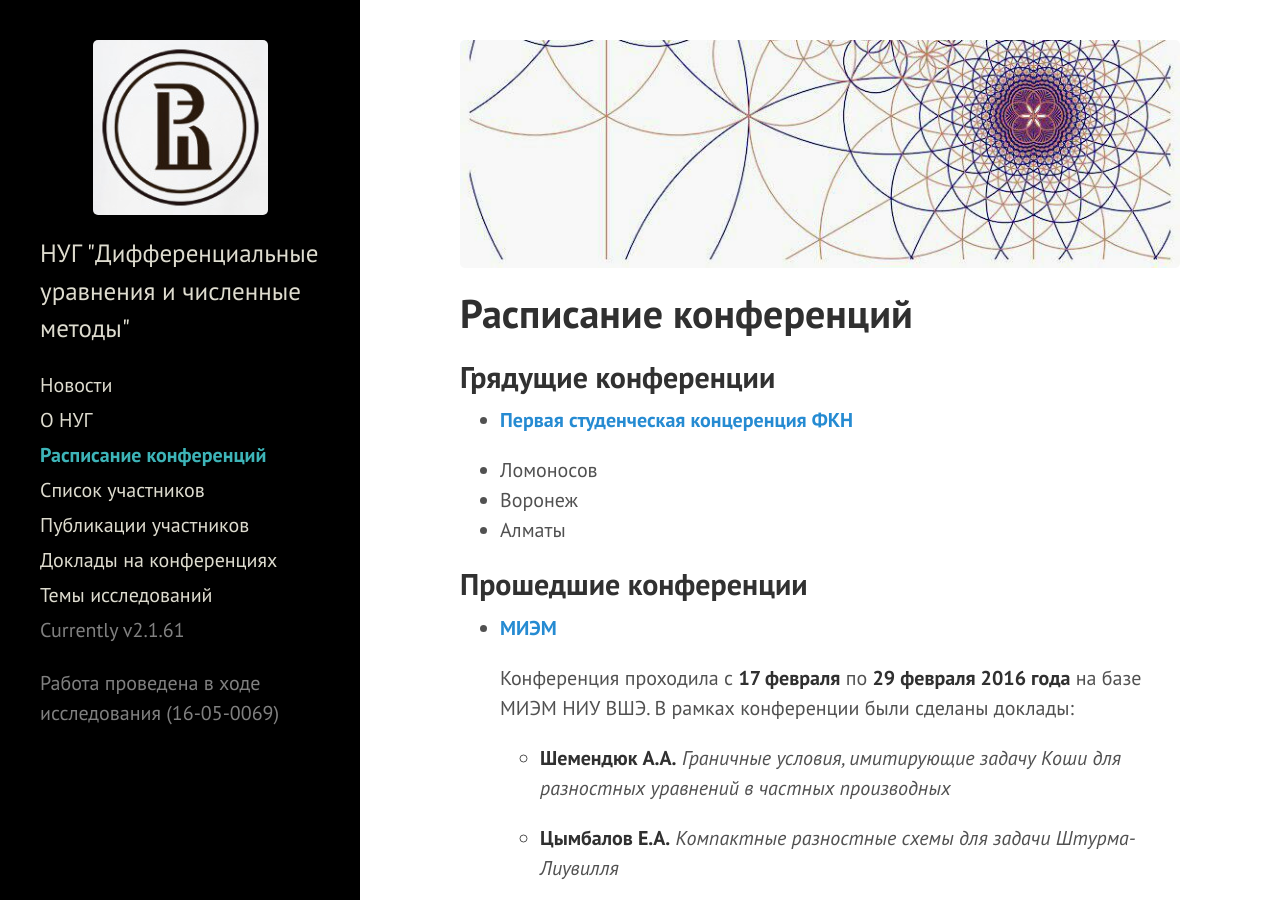
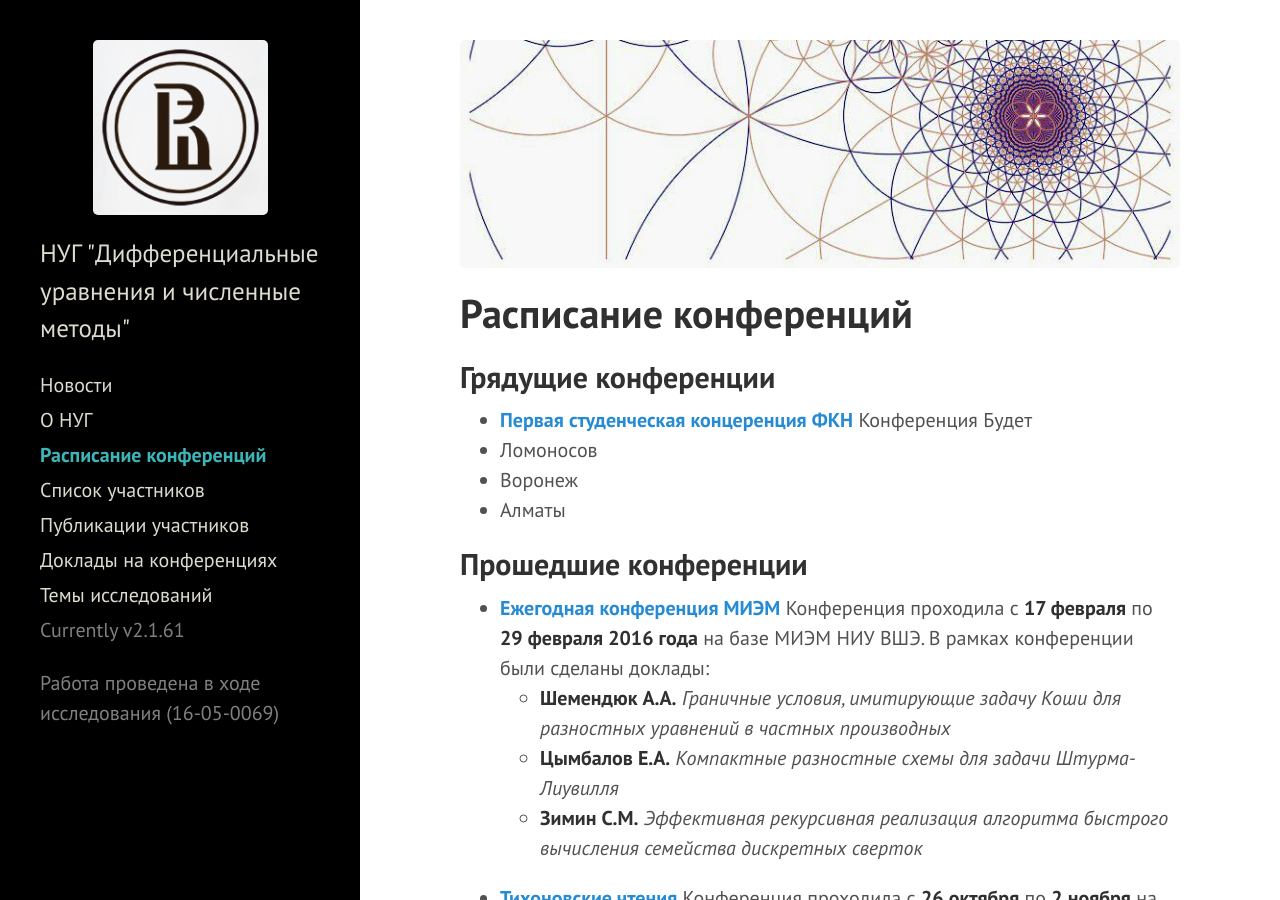
Before and after one commit to hsemmsg/hsemmsg.github.io, a Jekyll site: the page built from conferences.md, in a window 1280 px wide and 900 px high. Built offline with Jekyll 4.4.1, drawn with Linux system fonts in a browser that asks for light colours; comment, search, counter and statistics services are not loaded.

Commit message:
Minor fixes

```diff
--- a/conferences.md
+++ b/conferences.md
@@ -6,25 +6,19 @@ permalink: schedule/
 
 ## Грядущие конференции
 
-+ **[Первая студенческая концеренция ФКН](https://cs.hse.ru/tutor/stud_conf2016/)**
-
-+ Ломоносов
-+ Воронеж
-+ Алматы
+* **[Первая студенческая концеренция ФКН](https://cs.hse.ru/tutor/stud_conf2016/)**
+  Конференция Будет
+* Ломоносов
+* Воронеж
+* Алматы
 
 ## Прошедшие конференции
 
-* **[МИЭМ](https://miem.hse.ru/armntk)**
-
+* **[Ежегодная конференция МИЭМ](https://miem.hse.ru/armntk)**
   Конференция проходила с **17 февраля** по **29 февраля 2016 года** на базе МИЭМ НИУ ВШЭ. В рамках конференции были сделаны доклады:
-
     * **Шемендюк А.А.** _Граничные условия, имитирующие задачу Коши для     разностных уравнений в частных производных_
-
     * **Цымбалов Е.А.** _Компактные разностные схемы для задачи Штурма-Лиувилля_
-
     * **Зимин С.М.** _Эффективная рекурсивная реализация алгоритма быстрого вычисления семейства дискретных сверток_
 
-
 * **[Тихоновские чтения](https://cs.msu.ru/tikhonov_readings2015)**
-
   Конференция проходила с **26 октября** по **2 ноября** на базе ВМК МГУ. В секции _"Теория дифференциальных уравнений"_ **Бодровым А.Г.** и **Никитиным А.А.** был сделан доклад _«Различные замыкания пространственных моментов в системе интегро-дифференциальных уравнений»_.
```
